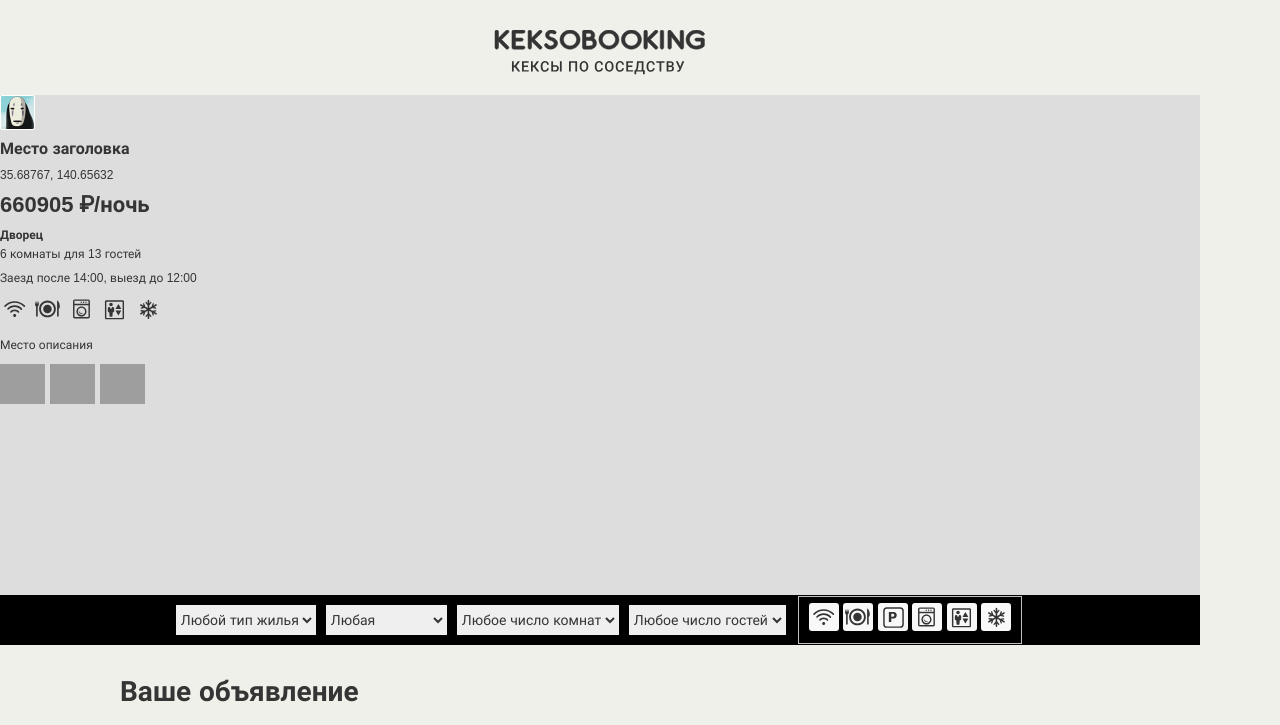
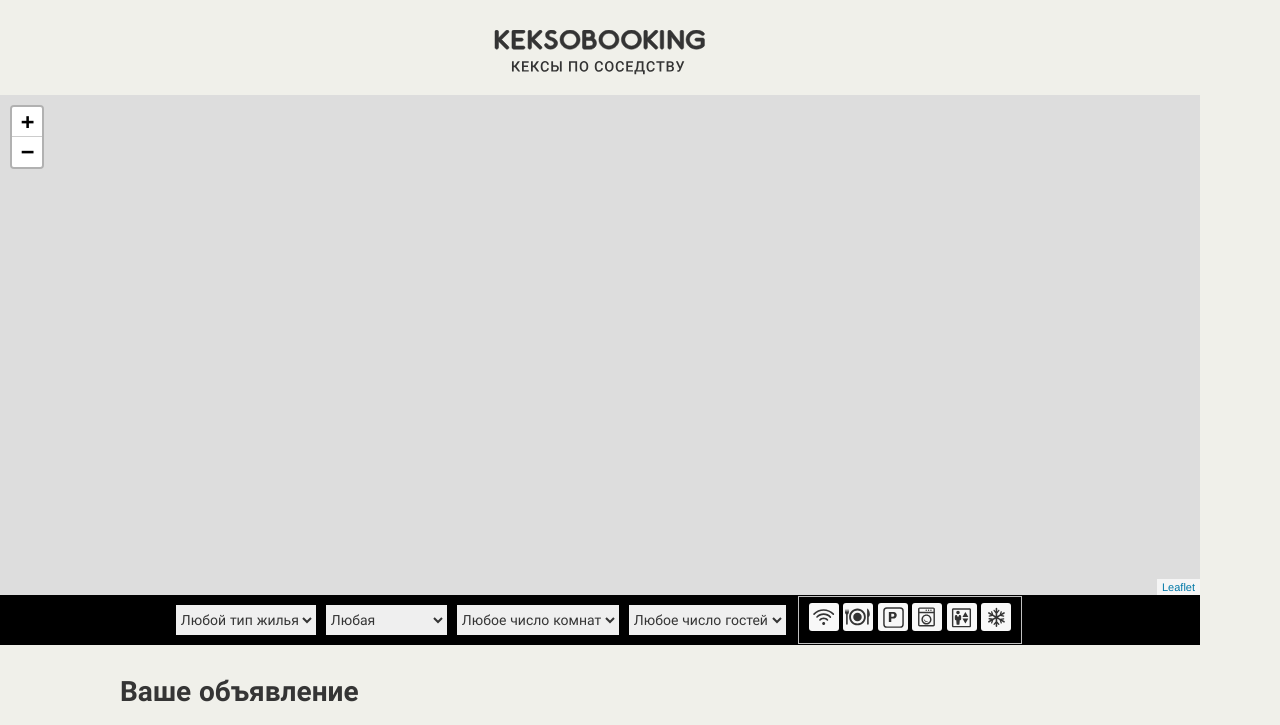
Before and after one commit to htmlacademy-javascript/1970787-keksobooking-26, a website with bundled scripts: page index.html in a window 1280 px wide. Shown: the top 725 px of the page. Built offline with nearby package versions, Linux system fonts and the light colour scheme; grey boxes are pictures that could not be loaded.

Commit message:
Подключает карту с минимальными настройками

```diff
--- a/index.html
+++ b/index.html
@@ -4,6 +4,7 @@
   <meta charset="utf-8">
   <link rel="stylesheet" href="css/normalize.css">
   <link rel="stylesheet" href="css/style.css">
+  <link rel="stylesheet" href="leaflet/leaflet.css">
   <link rel="shortcut icon" href="favicon.ico" type="image/x-icon">
   <title>Кексобукинг</title>
 </head>
@@ -230,6 +231,7 @@
   </template>
 
   <script src="pristine/pristine.min.js"></script>
+  <script src="leaflet/leaflet.js"></script>
   <script src="js/main.js" type="module"></script>
 
 </body>
--- a/js/cards-html-creator.js
+++ b/js/cards-html-creator.js
@@ -1,7 +1,6 @@
 import {getGeneratedCards} from './card-generator.js';
 
 const cardTemplate = document.querySelector('#card').content.querySelector('.popup');
-const mapCanvas = document.querySelector('#map-canvas'); // будем временно вставлять карточки сюда
 const generatedData = getGeneratedCards();
 const cardsFragment = document.createDocumentFragment();
 const buildingTypes = document.querySelector('#type').children;
@@ -108,5 +107,3 @@ generatedData.forEach(({author,offer}) => {
 
   cardsFragment.append(cardElement);
 });
-
-mapCanvas.append(cardsFragment.children[0]); // Временно отрисовываем первую карточку
--- a/js/main.js
+++ b/js/main.js
@@ -1,3 +1,4 @@
 import './cards-html-creator.js';
 import './page-status-toggler.js';
 import './ad-form-validation.js';
+import './map-creator.js';
--- /dev/null
+++ b/js/map-creator.js
@@ -0,0 +1,4 @@
+L.map('map-canvas').setView({
+  lat: 59.92749,
+  lng: 30.31127,
+}, 10);
--- a/js/page-status-toggler.js
+++ b/js/page-status-toggler.js
@@ -4,8 +4,6 @@ const mapFiltersForm = document.querySelector('.map__filters');
 const mapFiltersFormList = mapFiltersForm.querySelectorAll('select, fieldset');
 
 const getPageDisabled = () => {
-
-  //todo disabled map field
 
   adForm.classList.add('ad-form--disabled');
   //todo disabled slider
@@ -22,8 +20,6 @@ const getPageDisabled = () => {
 
 const getPageEnabled = () => {
 
-  //todo enabled map field
-
   adForm.classList.remove('ad-form--disabled');
   //todo enabled slider
   adFormList.forEach((adFormItem) => {
```
